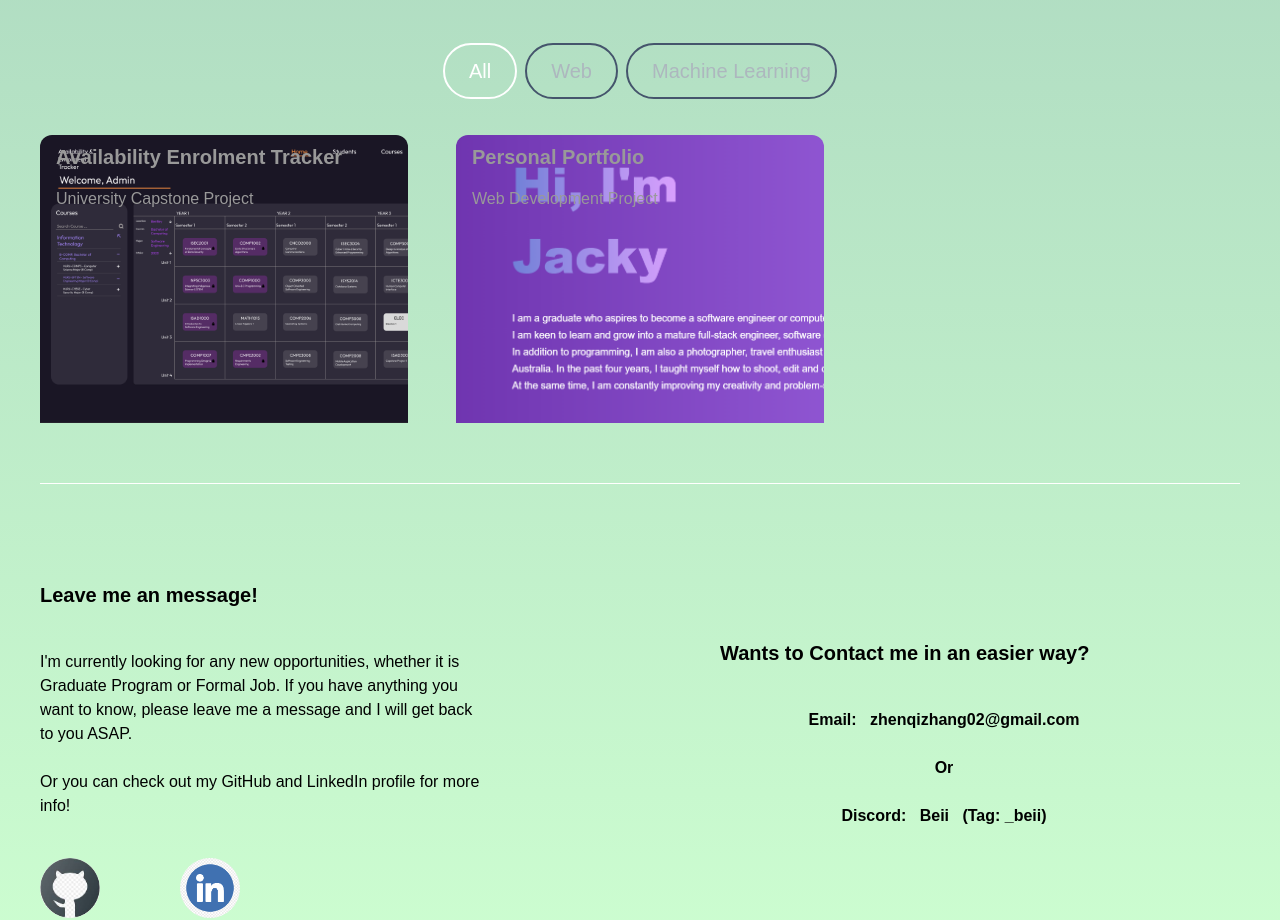
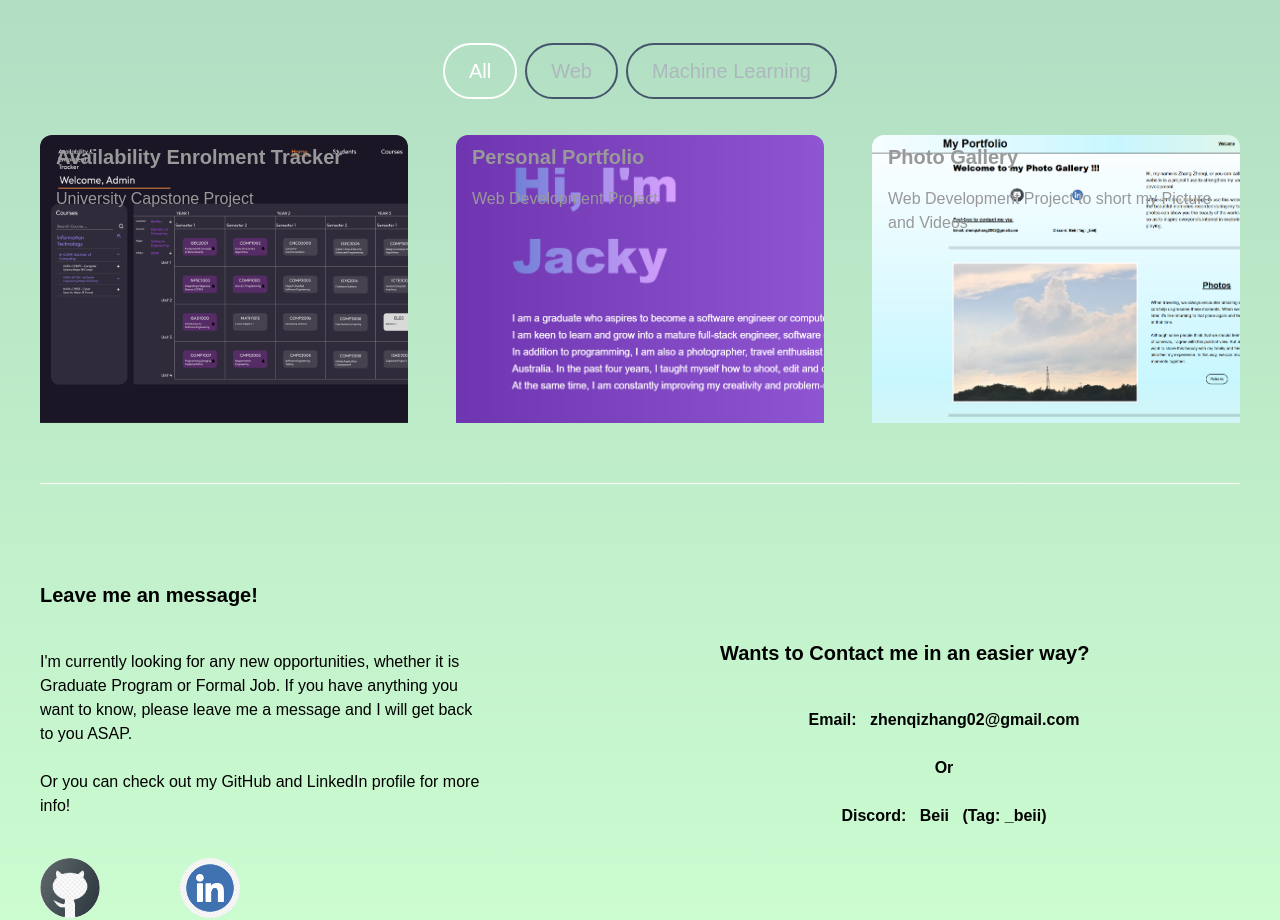
Before and after one commit to Jacky72/ZhenqiZhang_Portfolio, a Next.js app in the folder zhenqizhang_portfolio/: page / in a window 1280 px wide. Shown: the part 6980-7900 px from the top of the page. Built offline with nearby package versions, Linux system fonts and the light colour scheme.

Commit message:
New update

```diff
--- a/zhenqizhang_portfolio/src/app/components/Project.jsx
+++ b/zhenqizhang_portfolio/src/app/components/Project.jsx
@@ -20,6 +20,14 @@ const projectsData = [
         image: "/image/Pro01.png",
         tag: ["All", "Web"],
         previewUrl: "https://github.com/Jacky72/AvailabilityEnrolmentTracker",
+    },
+    {
+        id:3,
+        title: "Photo Gallery",
+        description: "Web Development Project to short my Picture and Videos",
+        image: "/image/Pro02.png",
+        tag: ["All", "Web"],
+        previewUrl: "https://github.com/Jacky72/ZhenqiZhang_PhotoGallery",
     }
 ]
 
```
Also changed, not shown: zhenqizhang_portfolio/public/image/Pro02.PNG (added).
